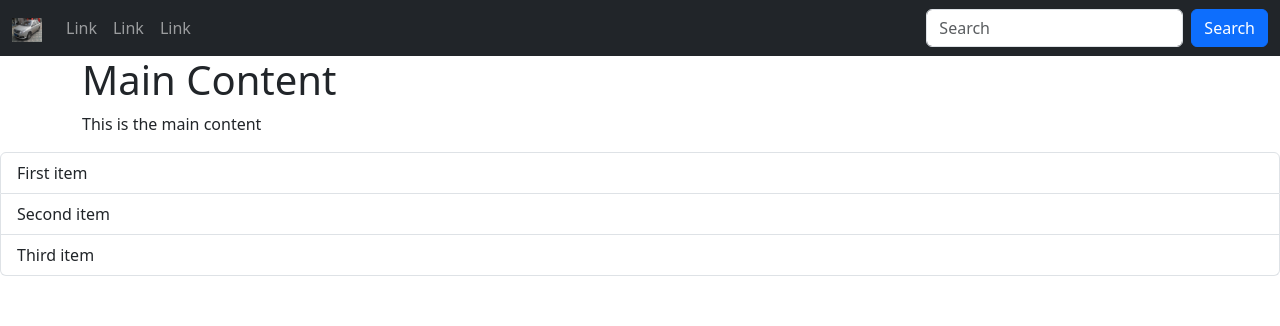
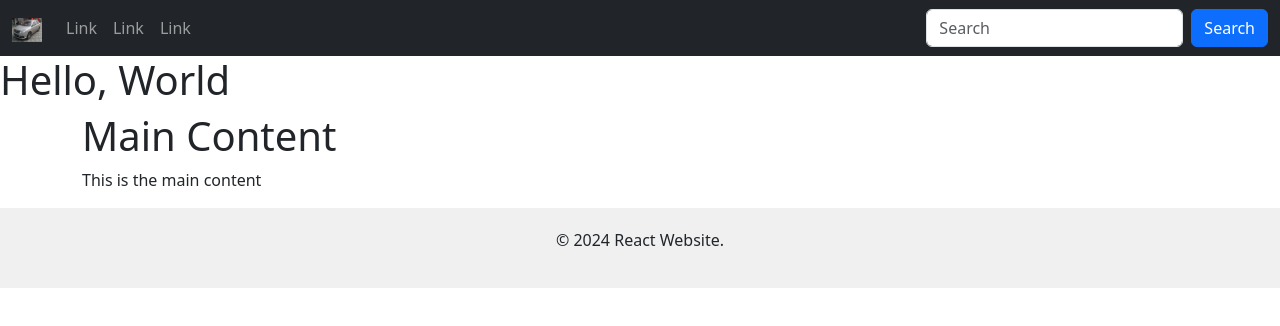
Before and after one commit to anastasiia-anastasieva/vite-project, a React (Vite) app: page / in a window 1280 px wide. Shown: the top 326 px of the page. Built offline with nearby package versions, Linux system fonts and the light colour scheme.

Commit message:
Додали Footer

```diff
--- a/src/App.jsx
+++ b/src/App.jsx
@@ -1,39 +1,14 @@
 import React from "react";
 import 'bootstrap/dist/css/bootstrap.min.css';
-import DanyaGeelyMK from './assets/geely.jpg';
 import MainContent from './components/MainContent.jsx';
 import Footer from './components/Footer.jsx';
+import Navigation from "./components/Navigation.jsx";
+import Welcome from './components/Welcome.jsx'
 function App() {
     return (
         <>
-            <nav className="navbar navbar-expand-sm navbar-dark bg-dark">
-                <div className="container-fluid">
-                    <a className="navbar-brand" href="javascript:void(0)">
-                        <img src={DanyaGeelyMK} alt="Logo" width="30" height="24"/>
-                    </a>
-                    <button className="navbar-toggler" type="button" data-bs-toggle="collapse"
-                            data-bs-target="#mynavbar">
-                        <span className="navbar-toggler-icon"></span>
-                    </button>
-                    <div className="collapse navbar-collapse" id="mynavbar">
-                        <ul className="navbar-nav me-auto">
-                            <li className="nav-item">
-                                <a className="nav-link" href="javascript:void(0)">Link</a>
-                            </li>
-                            <li className="nav-item">
-                                <a className="nav-link" href="javascript:void(0)">Link</a>
-                            </li>
-                            <li className="nav-item">
-                                <a className="nav-link" href="javascript:void(0)">Link</a>
-                            </li>
-                        </ul>
-                        <form className="d-flex">
-                            <input className="form-control me-2" type="text" placeholder="Search"/>
-                            <button className="btn btn-primary" type="button">Search</button>
-                        </form>
-                    </div>
-                </div>
-            </nav>
+            <Navigation/>
+            <Welcome/>
             <MainContent/>
             <Footer/>
         </>
--- a/src/components/Footer.jsx
+++ b/src/components/Footer.jsx
@@ -1,11 +1,11 @@
+import React from 'react';
 
 function Footer() {
     return (
-        <ul className="list-group">
-            <li className="list-group-item">First item</li>
-            <li className="list-group-item">Second item</li>
-            <li className="list-group-item">Third item</li>
-        </ul>
+        <footer style={{ backgroundColor: '#f0f0f0', padding: '20px', textAlign: 'center' }}>
+            <p>© 2024 React Website.</p>
+        </footer>
     );
 }
+
 export default Footer;
--- /dev/null
+++ b/src/components/Navigation.jsx
@@ -0,0 +1,37 @@
+import DanyaGeelyMK from "../assets/geely.jpg";
+import React from "react";
+
+function Navigatoin () {
+    return (
+        <nav className="navbar navbar-expand-sm navbar-dark bg-dark">
+            <div className="container-fluid">
+                <a className="navbar-brand" href="javascript:void(0)">
+                    <img src={DanyaGeelyMK} alt="Logo" width="30" height="24"/>
+                </a>
+                <button className="navbar-toggler" type="button" data-bs-toggle="collapse"
+                        data-bs-target="#mynavbar">
+                    <span className="navbar-toggler-icon"></span>
+                </button>
+                <div className="collapse navbar-collapse" id="mynavbar">
+                    <ul className="navbar-nav me-auto">
+                        <li className="nav-item">
+                            <a className="nav-link" href="javascript:void(0)">Link</a>
+                        </li>
+                        <li className="nav-item">
+                            <a className="nav-link" href="javascript:void(0)">Link</a>
+                        </li>
+                        <li className="nav-item">
+                            <a className="nav-link" href="javascript:void(0)">Link</a>
+                        </li>
+                    </ul>
+                    <form className="d-flex">
+                        <input className="form-control me-2" type="text" placeholder="Search"/>
+                        <button className="btn btn-primary" type="button">Search</button>
+                    </form>
+                </div>
+            </div>
+        </nav>
+    );
+}
+
+export default Navigatoin;
--- /dev/null
+++ b/src/components/Welcome.jsx
@@ -0,0 +1,12 @@
+import React from 'react'
+import Footer from "./Footer.jsx";
+
+function Welcome () {
+    return (
+        <>
+            <h1>Hello, World</h1>
+        </>
+    )
+}
+
+export default Welcome;
```
